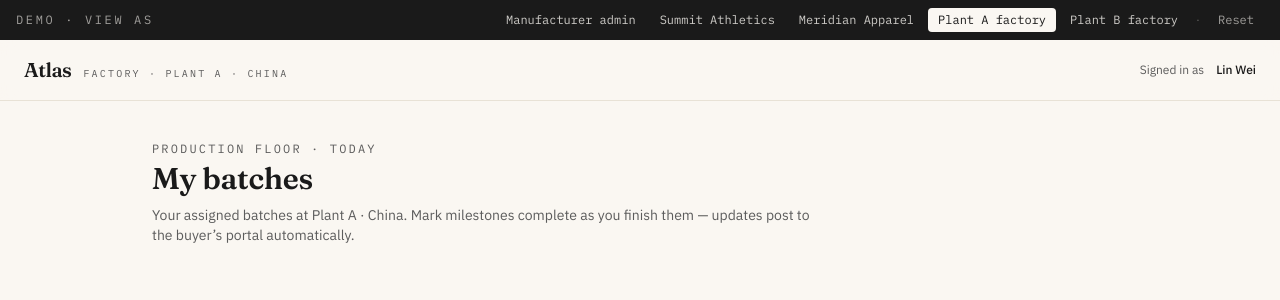
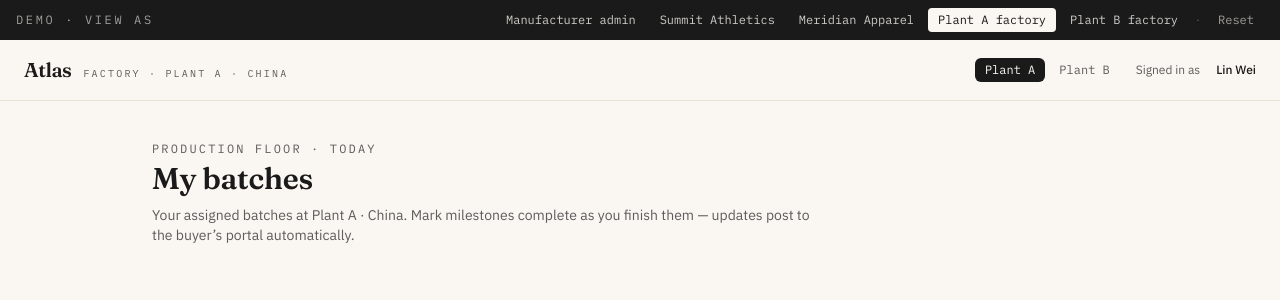
Before and after one commit to wsew2217/atlas-demo, a Next.js app: page /demo/factory in a window 1280 px wide. Shown: the top 300 px of the page. Built offline with nearby package versions, Linux system fonts and the light colour scheme; no server answers; the database is empty.

Commit message:
Update page.tsx

```diff
--- a/app/demo/factory/page.tsx
+++ b/app/demo/factory/page.tsx
@@ -41,9 +41,20 @@ export default async function FactoryDashboard() {
               Factory · {FACTORY_NAME}
             </span>
           </Link>
-          <div className="flex items-center gap-3 text-xs">
-            <span className="text-[var(--muted)]">Signed in as</span>
-            <span className="font-medium text-[var(--ink)]">{USER_NAME}</span>
+          <div className="flex items-center gap-4">
+            <nav className="flex items-center gap-1 text-xs font-mono">
+              <span className="rounded-md bg-[var(--ink)] px-2.5 py-1 text-[var(--cream)]">
+                Plant A
+              </span>
+              <Link
+                href="/demo/factory/plant-b"
+                className="rounded-md px-2.5 py-1 text-[var(--muted)] transition hover:bg-[var(--ink)]/5 hover:text-[var(--ink)]"
+              >
+                Plant B
+              </Link>
+            </nav>
+            <span className="hidden text-xs text-[var(--muted)] sm:inline">Signed in as</span>
+            <span className="text-xs font-medium text-[var(--ink)]">{USER_NAME}</span>
           </div>
         </div>
       </header>
```
